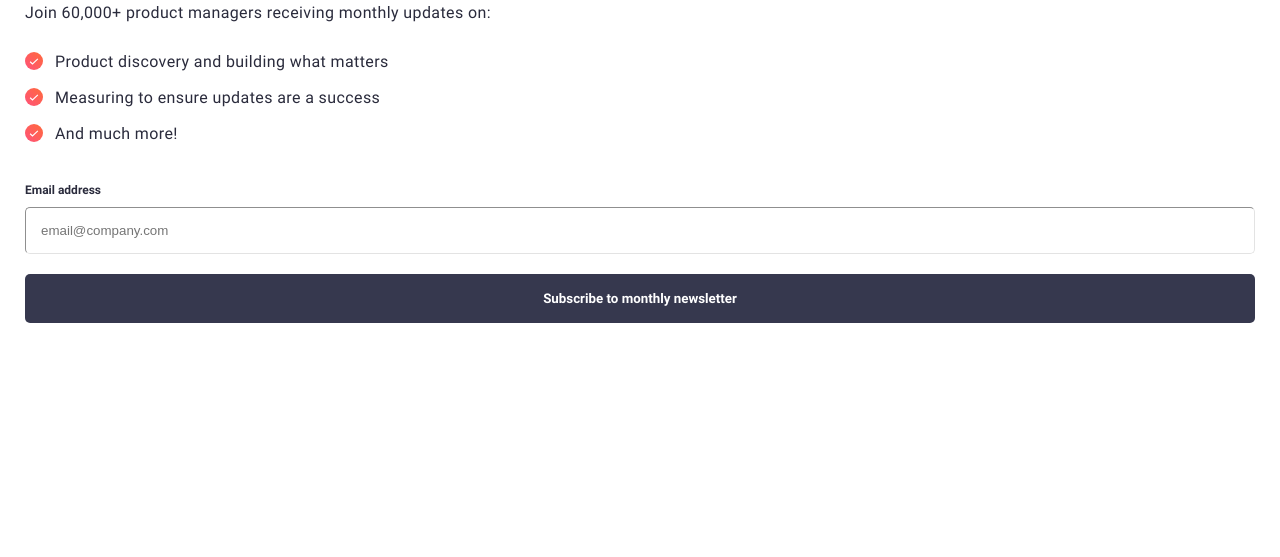
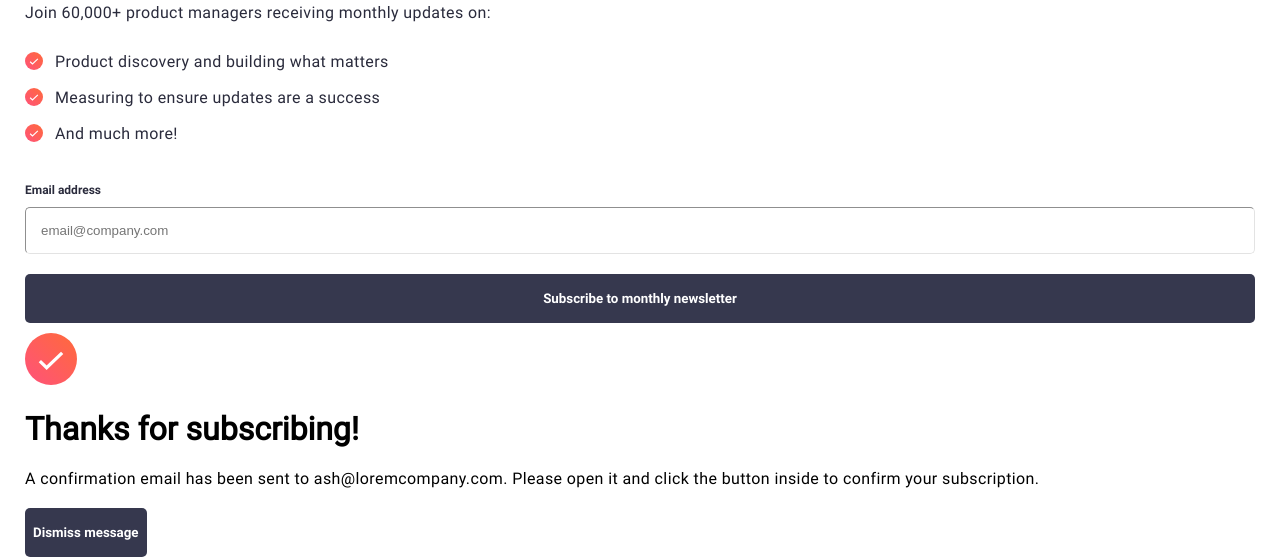
Before and after one commit to TenScoops/frontend-newsletter, a plain HTML site: page index.html in a window 1280 px wide. Shown: the part 388-945 px from the top of the page. Before the commit the page ends 800 px from the top, so only its background shows below. Drawn offline with Linux system fonts and the light colour scheme.

Commit message:
button color change

```diff
--- a/index.css
+++ b/index.css
@@ -21,7 +21,7 @@ body{
     padding-top: 10px;
     color: hsl(235, 18%, 20%);
 }
-.content-design-text p{
+p{
     font-size: 16px;
     letter-spacing: 0.4px;
     margin: 0;
@@ -101,6 +101,27 @@ input{
     justify-content: space-between;
 }
 
-#content-success{
+#content-success-div{
     display: none;
+    align-items: center;
+    justify-content: center;
+
+
 }
+#content-success-content{
+    padding-left: 25px;
+    padding-right: 25px;
+    padding-top: 10px;
+}
+
+#dismiss-button{
+    font-family: 'Roboto-bold', sans-serif;
+    margin-top: 20px;
+    padding-top: 15px;
+    padding-bottom: 15px;
+    border-radius: 5px;
+    border-color: transparent;
+    background-color: hsl(235, 18%, 26%);
+    color:white;
+    font-weight: 700;
+}
--- a/index.html
+++ b/index.html
@@ -53,14 +53,17 @@
       <!-- Sign-up form end -->
 
     <div id="content-success">
+      <div id="content-success-content">
+        <img src="assets/images/icon-success.svg" height="52px"/>
         <!-- Success message start -->
         <h1>Thanks for subscribing!</h1>
 
         <p>A confirmation email has been sent to ash@loremcompany.com.
         Please open it and click the button inside to confirm your subscription.</p>
 
-    <button onclick="dismiss()" id="dismiss-message">Dismiss message</button>
+        <button onclick="dismiss()" id="dismiss-button">Dismiss message</button>
         <!-- Success message end -->
+      </div>
     </div>
   </div>
 
--- a/index.js
+++ b/index.js
@@ -23,5 +23,5 @@ function handleSubmit(event){
 
 function dismiss(){
     document.getElementById('content-design').style.display='inline'
-    document.getElementById('content-success').style.display='none'
+    document.getElementById('content-success').style.display='flex'
 }
```
Lines whose indentation alone changed are shown as unchanged.
